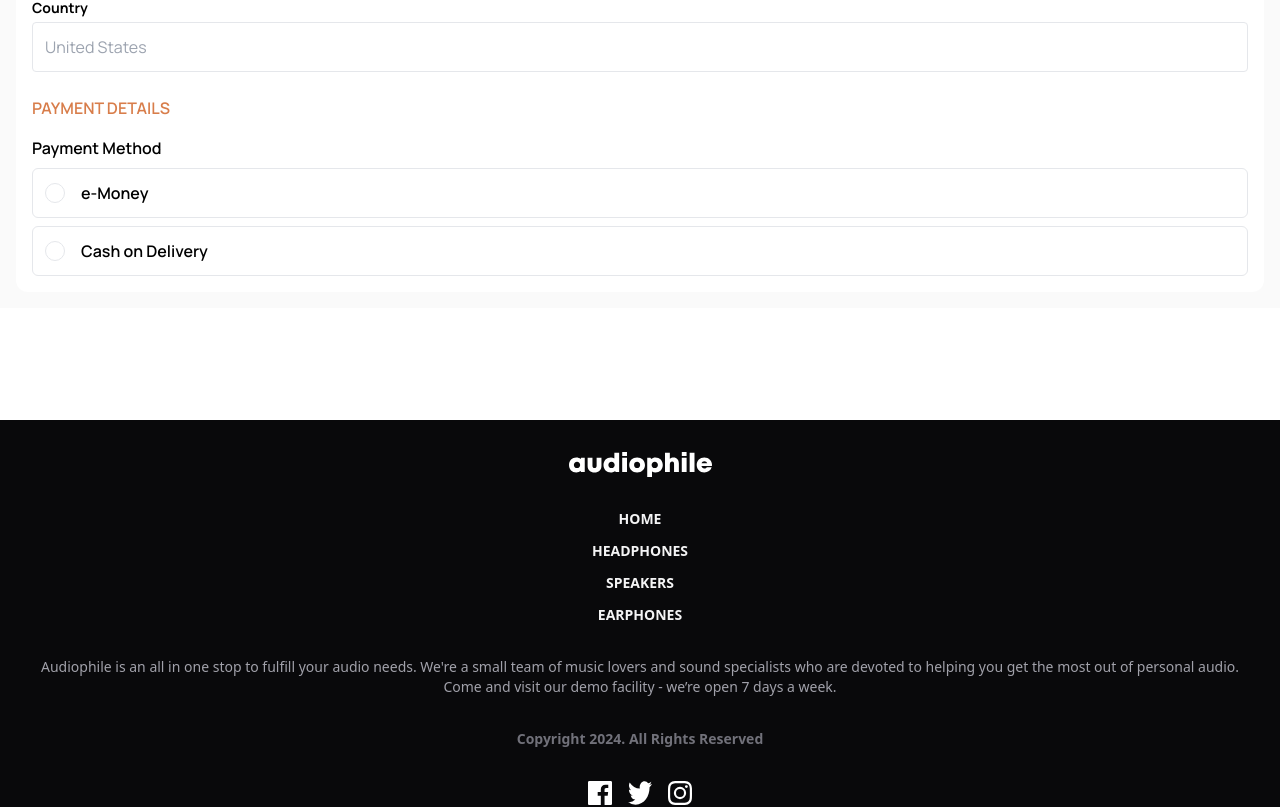
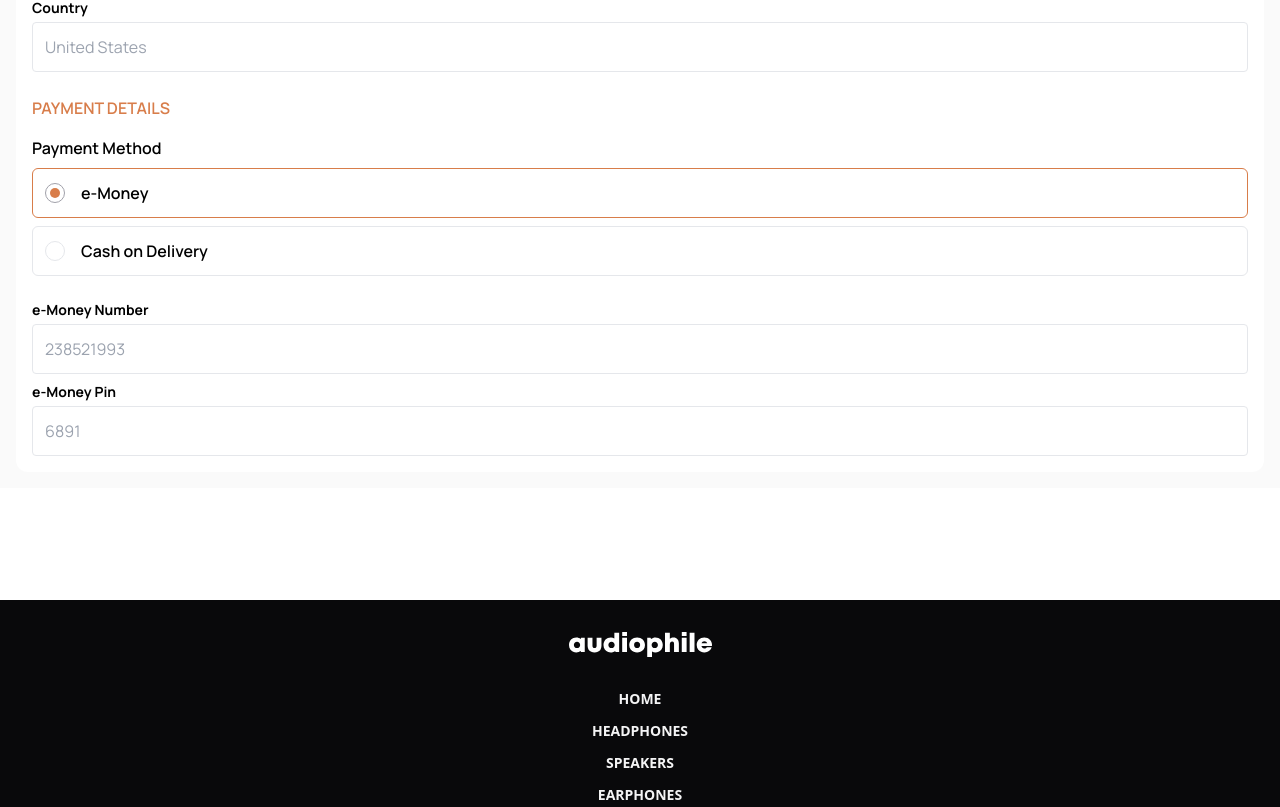
Before and after one commit to jordanheve/audiophile-e-commerce-website, a React (Vite) app: page /checkout in a window 1280 px wide. Shown: the part 874-1681 px from the top of the page. Built offline with nearby package versions, Linux system fonts and the light colour scheme.

Commit message:
Refactor InfoRadio component to include defaultChecked and setPaymentId props

```diff
--- a/src/components/checkout/InfoRadio.tsx
+++ b/src/components/checkout/InfoRadio.tsx
@@ -1,24 +1,27 @@
-import { useMemo } from "react"
 
 type InputInfoProps = {
-    id: string
-    name: string
-    label: string
-    checked?: boolean
+  id: string;
+  name: string;
+  label: string;
+  defaultChecked?: boolean;
+  setPaymentId : React.Dispatch<React.SetStateAction<string>>
 }
 
-export default function InfoRadio({ id, name, label }: InputInfoProps) {
-
+export default function InfoRadio({ id, name, label, defaultChecked = false, setPaymentId }: InputInfoProps) {
+  const handleInputChange = (e : React.ChangeEvent<HTMLInputElement>)  => {
+    setPaymentId(e.target.id);
+  };
   return (
     <>
-      <label className="relative flex items-center p-3  cursor-pointer gap-4  border rounded-md font-semibold checkbox-label w-full" htmlFor={id}>
-        <div className="relative flex items-center cursor-pointer gap-4 ">
+      <label className="relative flex items-center p-3 cursor-pointer gap-4 border rounded-md font-semibold checkbox-label w-full" htmlFor={id}>
+        <div className="relative flex items-center cursor-pointer gap-4">
           <input
             name={name}
             type="radio"
-            className="peer relative h-5 w-5 cursor-pointer appearance-none rounded-full border border-blue-gray-200 text-custom-orange transition-all  checked:border-zinc-400"
+            className="peer relative h-5 w-5 cursor-pointer appearance-none rounded-full border border-blue-gray-200 text-custom-orange transition-all checked:border-zinc-400"
             id={id}
-
+            defaultChecked={defaultChecked}
+            onChange={handleInputChange}
           />
           <span
             className="absolute text-custom-orange transition-opacity opacity-0 pointer-events-none top-2/4 left-2/4 -translate-y-2/4 -translate-x-2/4 peer-checked:opacity-100"
@@ -31,5 +34,5 @@ export default function InfoRadio({ id, name, label }: InputInfoProps) {
         <span>{label}</span>
       </label>
     </>
-  )
+  );
 }
--- a/src/components/header/CartItems.tsx
+++ b/src/components/header/CartItems.tsx
@@ -6,9 +6,10 @@ import { useMemo } from 'react';
 type CartItemsProps =
 {
   item: CartProduct
+  justshow?: boolean
 }
 
-export default function CartItems({item} : CartItemsProps) {
+export default function CartItems({item, justshow = false} : CartItemsProps) {
     const {dispatch} = usePurchase();
 
     const productName = useMemo(() =>{
@@ -27,7 +28,11 @@ export default function CartItems({item} : CartItemsProps) {
                 <p className='text-zinc-500 text-sm font-semibold mt-1'>{formatCurrency(item.price)}</p>
             </div>
         </div>
-        <div className='bg-zinc-100 flex items-center'>
+        { justshow ? (
+          <span className='text-sm font-semibold text-zinc-600'>x{item.quantity}</span>
+        ) :
+          (
+            <div className='bg-zinc-100 flex items-center'>
             <button onClick={() => dispatch({type: 'decrease-quantity', payload: {id: item.id}})} className=' p-3  hover:bg-zinc-200'>
             <MinusIcon className="h-3 w-3 text-zinc-600" />
             </button>
@@ -38,6 +43,8 @@ export default function CartItems({item} : CartItemsProps) {
             <PlusIcon className="h-3 w-3 text-zinc-600 " />
             </button>
         </div>
+          )
+        }
     </div>
   )
 }
--- a/src/pages/Checkout.tsx
+++ b/src/pages/Checkout.tsx
@@ -1,8 +1,13 @@
 import InfoInput from "../components/checkout/InfoInput";
 import InfoRadio from "../components/checkout/InfoRadio";
 import GoBack from "../components/GoBack";
+import { useState } from "react";
+export default function Checkout() {
 
-export default function Checkout() {
+  const [selectedPayment, setSelectedPayment] = useState('eMoney');
+
+
+
   return (
     <div className="p-4 pt-28 bg-zinc-50 flex flex-col gap-4">
       <GoBack />
@@ -29,11 +34,21 @@ export default function Checkout() {
           </h4>
           <fieldset className="flex flex-col gap-2">
           <legend className="font-semibold mb-2">Payment Method</legend>
-          <InfoRadio id="eMoney" name="payment" label="e-Money" />
-          <InfoRadio id="cash" name="payment" label="Cash on Delivery" />
+          <InfoRadio id="eMoney" name="payment" label="e-Money" defaultChecked={true} setPaymentId={setSelectedPayment}/>
+          <InfoRadio id="cash" name="payment" label="Cash on Delivery" setPaymentId={setSelectedPayment} />
+
+          {selectedPayment == 'eMoney' && (
+            <div className="mt-4 flex flex-col gap-2" id="moneyInfo">
+          <InfoInput label="e-Money Number"  id="eMoneyNumber" placeholder="238521993" />
+          <InfoInput label="e-Money Pin"  id="eMoneyPin" placeholder="6891" />
+          </div>
+            )
+          }
 
           </fieldset>
         </div>
+
+
 
       </form>
     </div>
```
